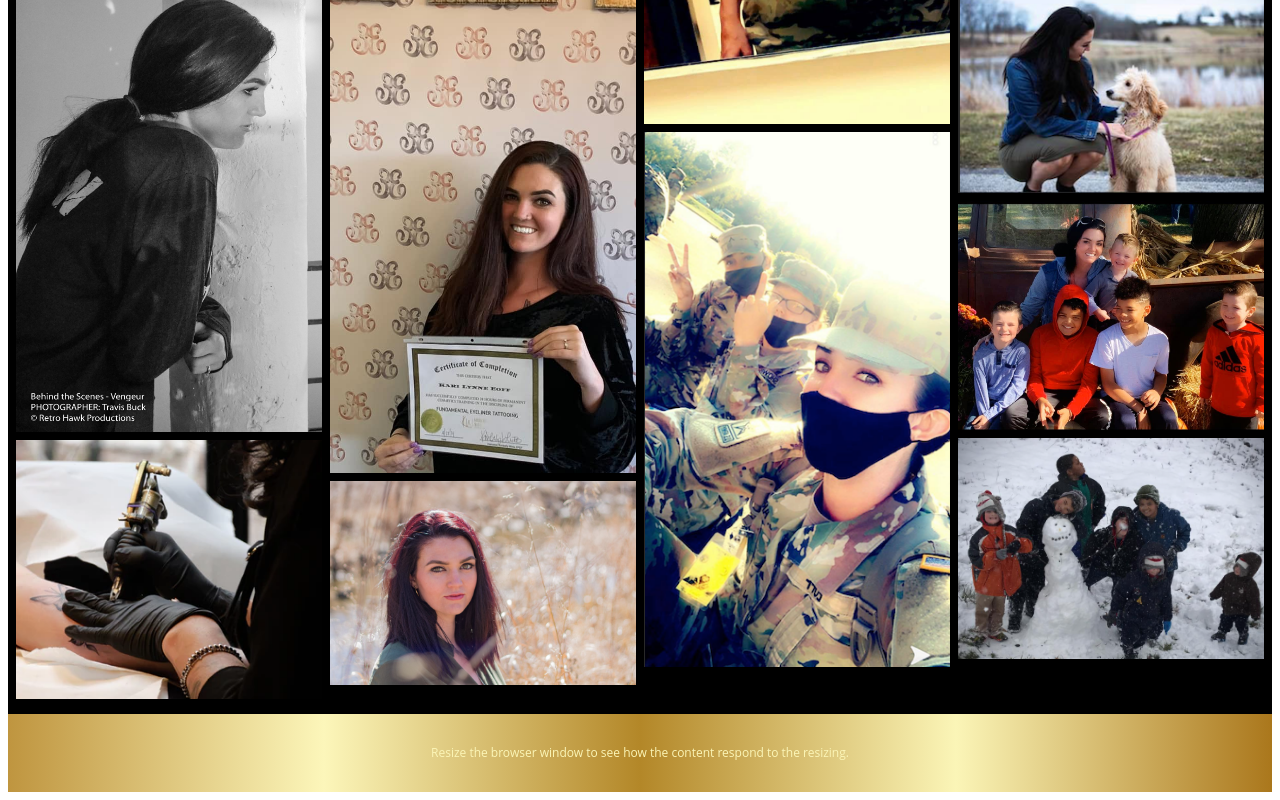
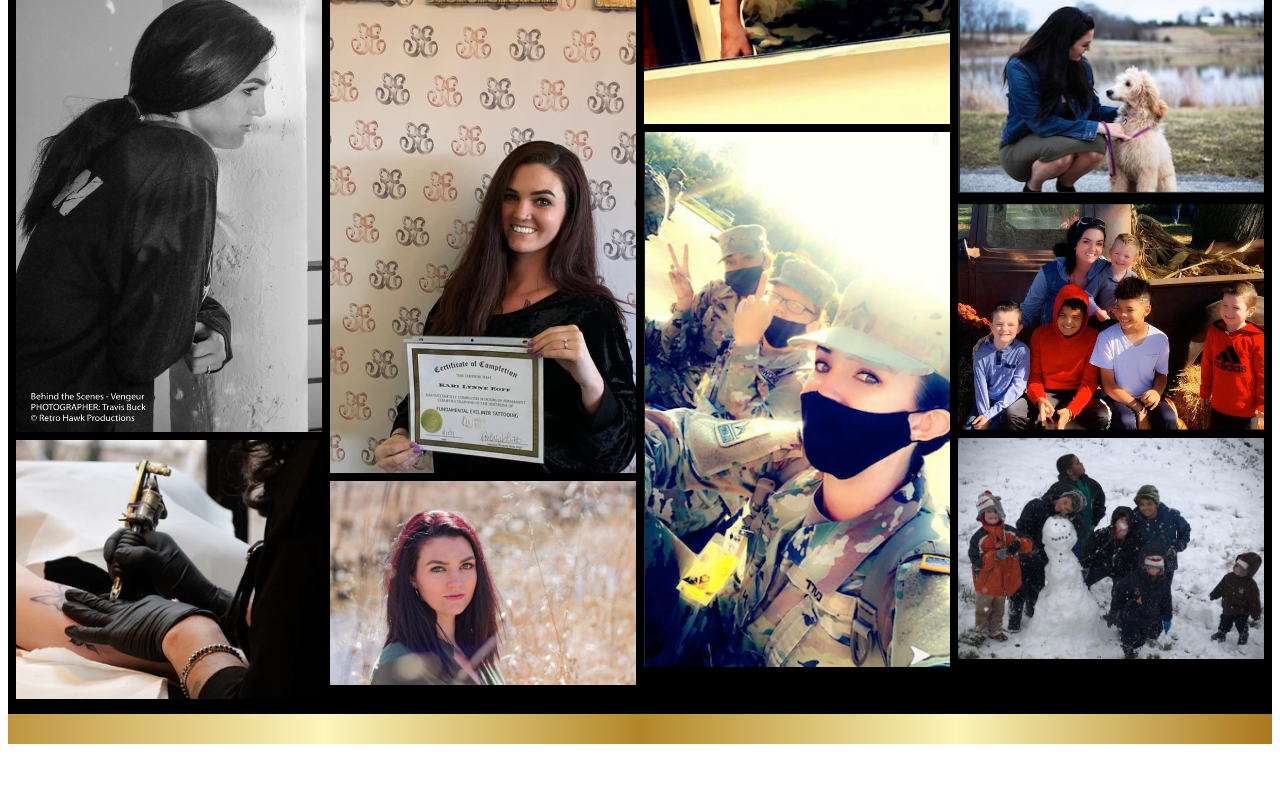
Before and after one commit to LDRMuse/kari_conquers_the_world, a React (Create React App) app in the folder client/: page / in a window 1280 px wide. Shown: the part 4378-5178 px from the top of the page. After the commit the page ends 5130 px from the top, so only its background shows below. Built offline with nearby package versions, Linux system fonts and the light colour scheme.

Commit message:
remove extra wording

```diff
--- a/client/src/components/views/Footer.js
+++ b/client/src/components/views/Footer.js
@@ -3,7 +3,7 @@ import React from 'react'
 export const Footer = () => {
   return (
     <div className="footer">
-    <p>Resize the browser window to see how the content respond to the resizing.</p>
+
   </div>
   )
 }
```
